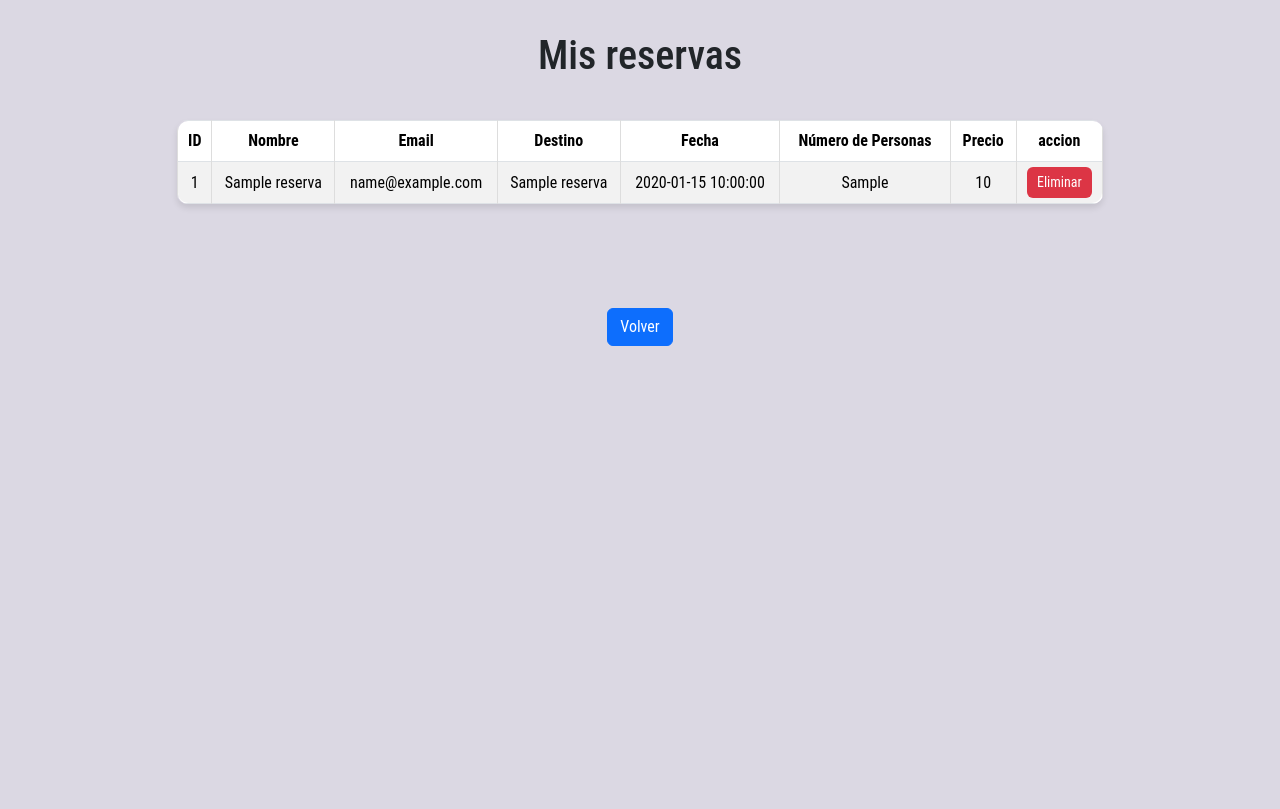
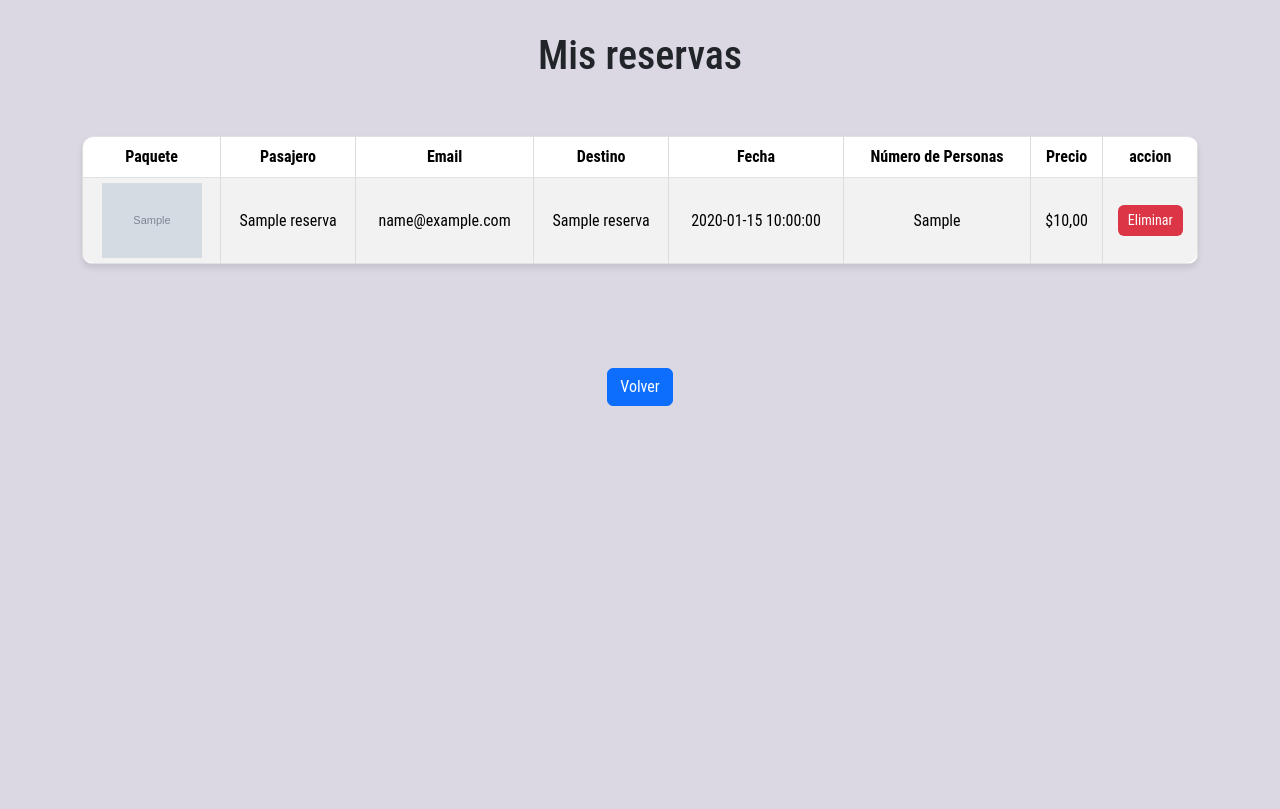
Before and after one commit to miel009/TourismWebsite-Python, a Flask app: page /listareserva in a window 1280 px wide. Shown: the part 101-910 px from the top of the page. Run offline with Flask 3, Linux system fonts and the light colour scheme; tables that the repository leaves empty or names only in its code hold one stand-in row (values such as "Sample post"); grey boxes marked "Sample" are stand-in pictures; some libraries are stand-ins or nearby versions.

Commit message:
Se cambio logica, ahora se puede reservar desde un Paquete existente

```diff
--- a/app/blueprints/dashboard/routes.py
+++ b/app/blueprints/dashboard/routes.py
@@ -3,9 +3,6 @@ import requests
 
 from config import HEADEARS, JSONBIN_URL_DESTINOS
 import mysql.connector
-
- # Conector compatible con XAMPP
-
 
 dashboard_bp = Blueprint('dashboard', __name__)
 
@@ -38,19 +35,18 @@ def format_price(value):
 @dashboard_bp.route('/listareserva', methods=['GET', 'POST'])
 def dashboardlistareserva():
     try:
-        # Conectar a la base de datos MySQL
         connection = mysql.connector.connect(
-            host='localhost',           # Servidor (localhost en XAMPP)
-            user='root',                # Usuario de MySQL (por defecto en XAMPP)
-            password='',                # Contraseña (vacía por defecto en XAMPP)
-            database='tourism'          # Cambia por el nombre de tu base de datos
+            host='localhost',
+            user='root',
+            password='',
+            database='tourism'
         )
         cursor = connection.cursor()
 
-        # Consulta SQL para obtener todas las reservas
-        sql = "SELECT id, nombre, email, nombre_destino, fecha_reserva, numero_personas, precio FROM reservas"
+
+        sql = "SELECT id, nombre, email, nombre_destino, fecha_reserva, numero_personas, precio_total, imagen FROM reservas"
         cursor.execute(sql)
-        reservas = cursor.fetchall()  # Obtener todas las filas de resultados
+        reservas = cursor.fetchall()  # obtenemos todas las filas de resultados
 
         return render_template('dashboard/listareserva.html', reservas=reservas)
 
@@ -59,7 +55,7 @@ def dashboardlistareserva():
         return render_template('dashboard/listareserva.html')
 
     finally:
-        # Cerrar conexión y cursor
+        # cerrar
         cursor.close()
         connection.close()
 
@@ -68,57 +64,78 @@ def dashboardlistareserva():
 @dashboard_bp.route('/reserva', methods=['GET', 'POST'])
 def dashboardreserva():
     if request.method == 'POST':
-        # Obtener datos del formulario
         nombre = request.form.get('nombre')
         email = request.form.get('email')
-        nombre_destino = request.form.get('nombre_destino')
+        paquete_id_str = request.form.get('paquete_id')
+
+        if not paquete_id_str:
+            flash("No se recibió el ID del paquete.", "danger")
+            return redirect(url_for('dashboard.dashboardpaquetes'))
+
+        paquete_id = int(paquete_id_str)
         fecha_reserva = request.form.get('fecha_reserva')
-        numero_personas = request.form.get('numero_personas')
+        numero_personas = int(request.form.get('numero_personas'))
 
-        # Calcular precio (ejemplo: 100.0 por persona)
-        precio_por_persona = 100.0
-        precio = int(numero_personas) * precio_por_persona
+        # Obtener JSONBin
+        response = requests.get(JSONBIN_URL_DESTINOS, headers=HEADEARS)
+        paquetes = response.json()['record']
+
+        # buscar el paquete
+        paquete = next((p for p in paquetes if p["id"] == paquete_id), None)
+        if not paquete:
+            flash("Paquete no encontrado.", "danger")
+            return redirect(url_for('dashboard.dashboardpaquetes'))
+
+        nombre_destino = paquete["destino"]
+        duracion = paquete["duracion"]
+        mes = paquete["mes"]
+        incluye = ", ".join(paquete["incluye"])
+        precio_por_persona = float(paquete["precio_por_persona"])
+        imagen = paquete["imagen"]
+        precio_total = numero_personas * precio_por_persona
 
         try:
-            # Conectar a la base de datos MySQL (ajusta los valores según tu configuración)
             connection = mysql.connector.connect(
-                host='localhost',           # Servidor (localhost en XAMPP)
-                user='root',                # Usuario de MySQL (por defecto en XAMPP)
-                password='',                # Contraseña (vacía por defecto en XAMPP)
-                database='tourism' # Cambia por el nombre de tu base de datos
+                host='localhost',
+                user='root',
+                password='',
+                database='tourism'
             )
             cursor = connection.cursor()
 
-            # Consulta SQL para insertar la reserva
             sql = """
-            INSERT INTO reservas (nombre, email, paquete_id, nombre_destino, fecha_reserva, numero_personas, precio)
-            VALUES (%s, %s, NULL, %s, %s, %s, %s)
+            INSERT INTO reservas (
+                nombre, email, paquete_id, nombre_destino, duracion, mes, incluye,
+                fecha_reserva, numero_personas, precio_total, imagen
+            ) VALUES (%s, %s, %s, %s, %s, %s, %s, %s, %s, %s, %s)
             """
-            # Ejecutar consulta
-            cursor.execute(sql, (nombre, email, nombre_destino, fecha_reserva, numero_personas, precio))
-            connection.commit()  # Confirmar cambios en la base de datos
-
-            # Notificar éxito
+            cursor.execute(sql, (
+                nombre, email, paquete_id, nombre_destino, duracion, mes, incluye,
+                fecha_reserva, numero_personas, precio_total, imagen
+            ))
+            connection.commit()
             flash('Reserva creada exitosamente.', 'success')
         except mysql.connector.Error as e:
-            # Manejar errores de MySQL
-            connection.rollback()  # Revertir cambios en caso de error
-            flash(f'Error al crear la reserva: {e}', 'danger')
+            connection.rollback()
+            flash(f'Error al guardar reserva: {e}', 'danger')
         finally:
-            # Cerrar conexión y cursor
             cursor.close()
             connection.close()
 
-        # Redirigir al listado de reservas
         return redirect(url_for('dashboard.dashboardlistareserva'))
 
-    # Si es GET, renderiza el formulario
-    return render_template('dashboard/reserva.html')
+    # GET - mostrar formulario con ID del paquete
+    paquete_id = request.args.get('paquete_id', type=int)
+    if not paquete_id:
+        flash("No se especificó un paquete.", "danger")
+        return redirect(url_for('dashboard.dashboardpaquetes'))
+
+    return render_template('dashboard/reserva.html', paquete_id=paquete_id)
 
 @dashboard_bp.route('/eliminar_reserva/<int:id>', methods=['POST'])
 def eliminar_reserva(id):
     try:
-        # Conectar a la base de datos MySQL
+
         connection = mysql.connector.connect(
             host='localhost',
             user='root',
@@ -127,7 +144,7 @@ def eliminar_reserva(id):
         )
         cursor = connection.cursor()
 
-        # Consulta SQL para eliminar la reserva
+
         sql = "DELETE FROM reservas WHERE id = %s"
         cursor.execute(sql, (id,))
         connection.commit()
--- a/app/templates/dashboard/listareserva.html
+++ b/app/templates/dashboard/listareserva.html
@@ -3,16 +3,16 @@
 {% block content %}
 <div class="container my-0">
     <div id="contenedor1" class="row justify-content-center">
-        <div class="col-lg-10">
+        <div class="col-lg-12">
 
-            <h1 id="mis" class="text-center mb-2"> Mis reservas </h1>
+            <h1 id="mis" class="text-center mb-4"> Mis reservas </h1>
 
             <!-- Tabla -->
             <table class="table table-striped table-bordered text-center">
                 <thead class="table-black ">
                     <tr>
-                        <th>ID</th>
-                        <th>Nombre</th>
+                        <th>Paquete</th>
+                        <th>Pasajero</th>
                         <th>Email</th>
                         <th>Destino</th>
                         <th>Fecha</th>
@@ -24,18 +24,23 @@
                 <tbody>
                     {% for reserva in reservas %}
                     <tr>
-                        <td>{{ reserva[0] }}</td>
-                        <td>{{ reserva[1] }}</td>
-                        <td>{{ reserva[2] }}</td>
-                        <td>{{ reserva[3] }}</td>
-                        <td>{{ reserva[4] }}</td>
-                        <td>{{ reserva[5] }}</td>
-                        <td>{{ reserva[6] }}</td>
                         <td>
-                            <!-- Botón Eliminar -->
-                        <form action="{{ url_for('dashboard.eliminar_reserva', id=reserva[0]) }}" method="POST" style="display:inline;">
-                            <button type="submit" class="btn btn-danger eliminar-btn">Eliminar</button>
-                        </form>
+                            <img src="{{ reserva[7] }}" alt="Imagen destino" style="width:100px; height:auto;">
+                        </td>
+                        <td>{{ reserva[1] }}</td> <!-- nombre -->
+                        <td>{{ reserva[2] }}</td> <!-- email -->
+                        <td>{{ reserva[3] }}</td> <!-- destino -->
+                        <td>{{ reserva[4] }}</td> <!-- fecha_reserva -->
+                        <td>{{ reserva[5] }}</td> <!-- numero_personas -->
+                        <td>${{ reserva[6]|format_price }}</td>
+                        <!-- precio -->
+
+                        <td>
+
+                            <form action="{{ url_for('dashboard.eliminar_reserva', id=reserva[0]) }}" method="POST"
+                                style="display:inline;">
+                                <button type="submit" class="btn btn-danger eliminar-btn">Eliminar</button>
+                            </form>
                         </td>
 
                     </tr>
@@ -43,7 +48,7 @@
                 </tbody>
             </table>
 
-            <!-- Botón Volver -->
+
             <div id="formR" class="text-center mt-4">
                 <a href="{{ url_for('dashboard.dashboardreserva') }}" class="btn btn-primary">Volver</a>
             </div>
--- a/app/templates/dashboard/nosotros.html
+++ b/app/templates/dashboard/nosotros.html
@@ -1,6 +1,4 @@
 {% extends 'layoutDashboard.html' %}
-
-<!-- {% block title %}nosotros{% endblock %} -->
 
 {% block content %}
     <div class="">
--- a/app/templates/layoutDashboard.html
+++ b/app/templates/layoutDashboard.html
@@ -22,17 +22,16 @@
     <header>
         <div class="navbar">
             <img id="LogoNineT" src="../static/img/logotex.png" alt="logo">
-            <nav id="menu_list"> <!-- para cambios diseño de nav-iconos -->
+            <nav id="menu_list">
                 <ul>
                 <li><a href="{{ url_for('dashboard.dashboard') }}"><div class="bi bi-people"></div> <span class="icon_text">Nosotros</span></a></li>
                 <li><a href="{{ url_for('dashboard.dashboarddestinos') }}"><div class="bi bi-geo-alt"></div> <span class="icon_text">Destinos</span> </a></li>
                 <li><a href="{{ url_for('dashboard.dashboardpaquetes') }}"><div class="bi bi-airplane"></div> <span class="icon_text">Paquetes</span></a></li>
-                <li><a href="{{ url_for('dashboard.dashboardreserva') }}"><div class="bi bi-calendar-check"></div><span class="icon_text">Reserva</span></a></li>
+                <li><a href="{{ url_for('dashboard.dashboardlistareserva') }}"><div class="bi bi-calendar-check"></div><span class="icon_text">Reserva</span></a></li>
                 <li><a href="{{ url_for('auth.register') }}"><div class="bi bi-person-plus"></div> <span class="icon_text">Registrarse</span></a></li>
                 <li><a href="{{ url_for('auth.login') }}"> <div class="bi bi-box-arrow-in-right"></div><span class="icon_text">Login</span></a></li>
                 </ul>
             </nav>
-
 
             <!--
             <div id="list" onclick="toggleMenu()">
```
Also changed, not shown: app/templates/dashboard/paquetes.html (+5 -2 lines), app/templates/dashboard/reserva.html (+4 -3 lines).
